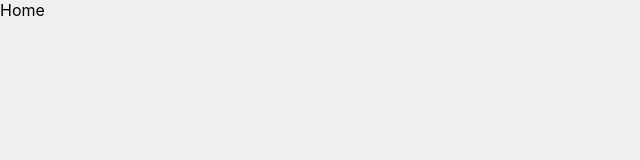
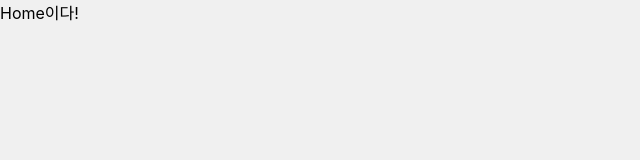
Before and after one commit to DB-Inc-Capstone/front, a React (Create React App) app: page / in a window 1280 px wide. Shown: the top 160 px of the page, without its empty margins (0-640 px from the left). Built offline with nearby package versions, Linux system fonts and the light colour scheme.

Commit message:
테스트

```diff
--- a/src/pages/Home.js
+++ b/src/pages/Home.js
@@ -1,7 +1,7 @@
 import React from "react";
 
 const Home = () => {
-    return <div>Home</div>
+    return <div>Home이다!</div>
 };
 
 export default Home;
```
